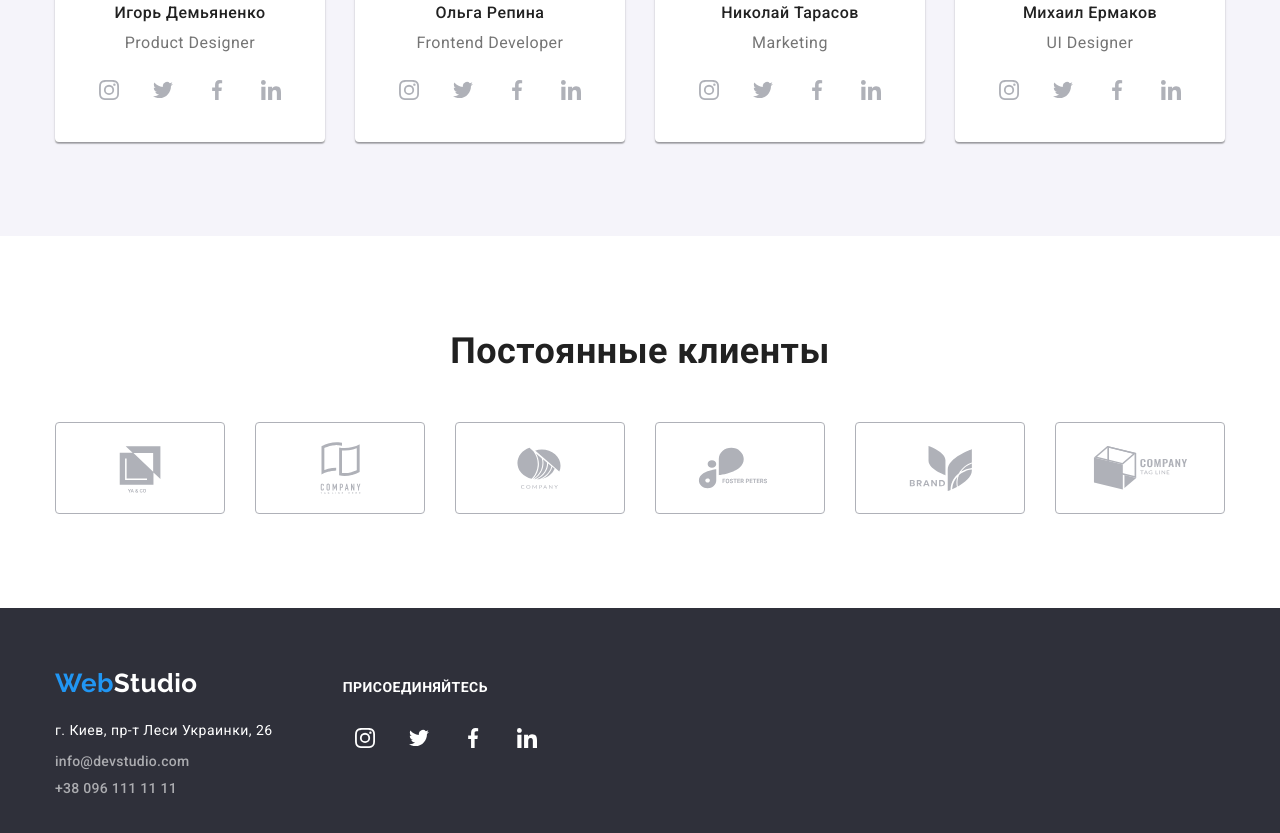
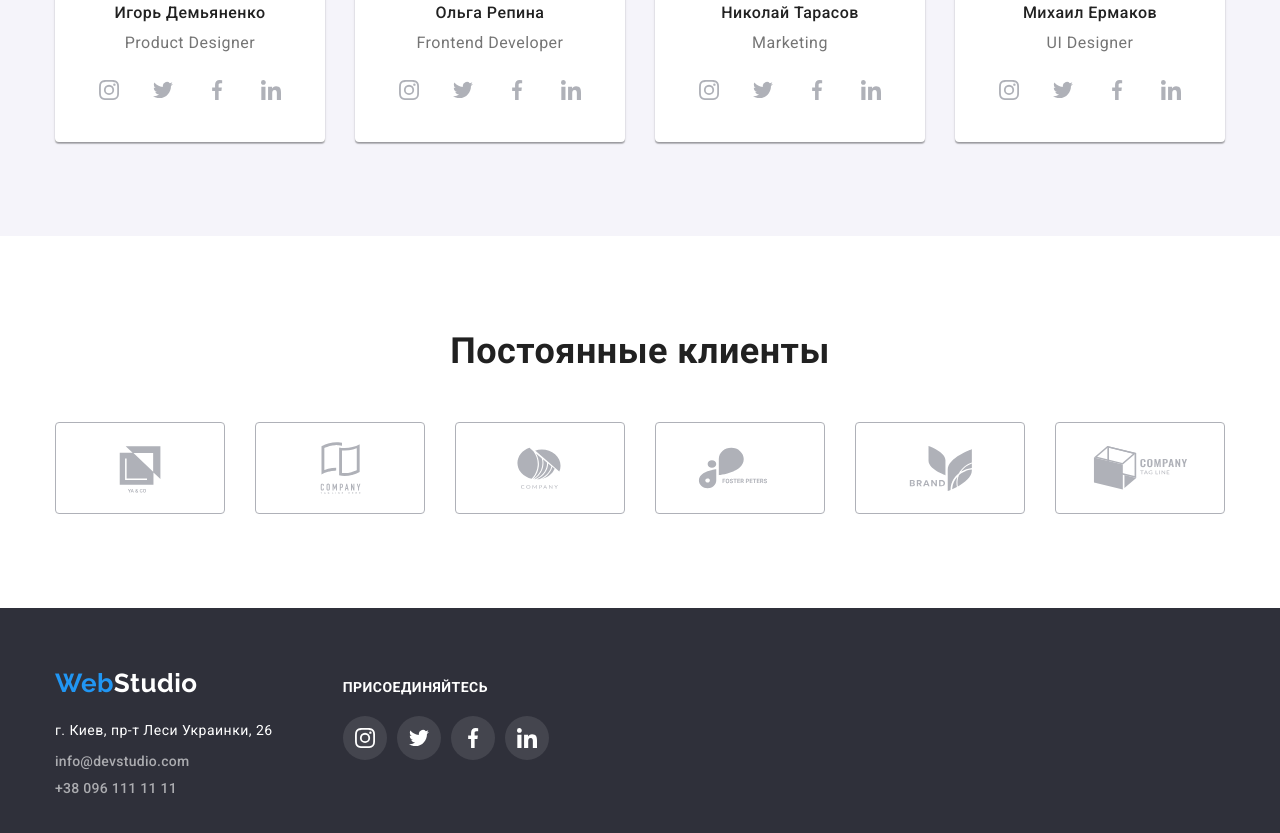
Before and after one commit to yevhen-kutovyi/goit-markup-hw-04, a plain HTML site: page index.html in a window 1280 px wide. Shown: the part 2070-2903 px from the top of the page. Drawn offline with nearby package versions, Linux system fonts and the light colour scheme.

Commit message:
background-color-change

```diff
--- a/css/styles.css
+++ b/css/styles.css
@@ -401,7 +401,11 @@ footer {
   margin: 0 0 20px 0;
 }
 .join .socialmedia-link {
+  background-color: rgba(255, 255, 255, 0.1);
   fill: var(--secondary-text-color);
+}
+.join .socialmedia-link:hover {
+  background-color: var(--accent-color);
 }
 
 /* стили для portfolio.html */
```
